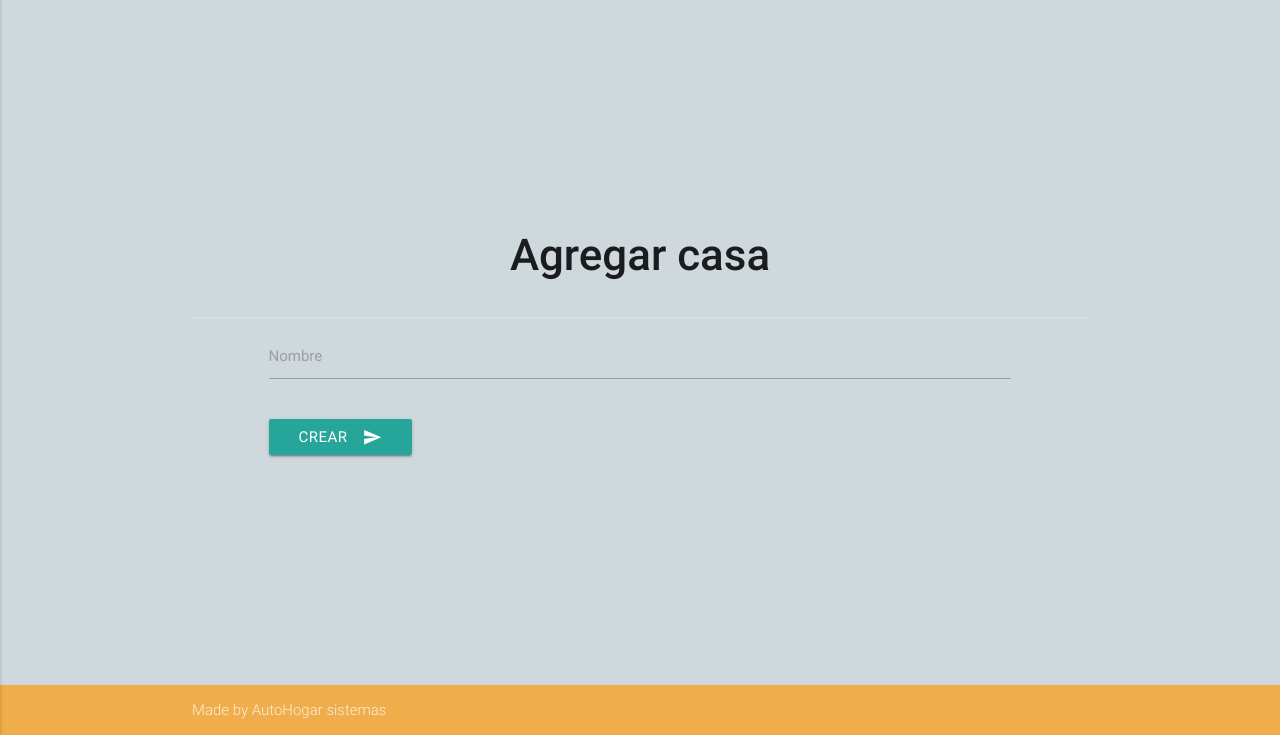
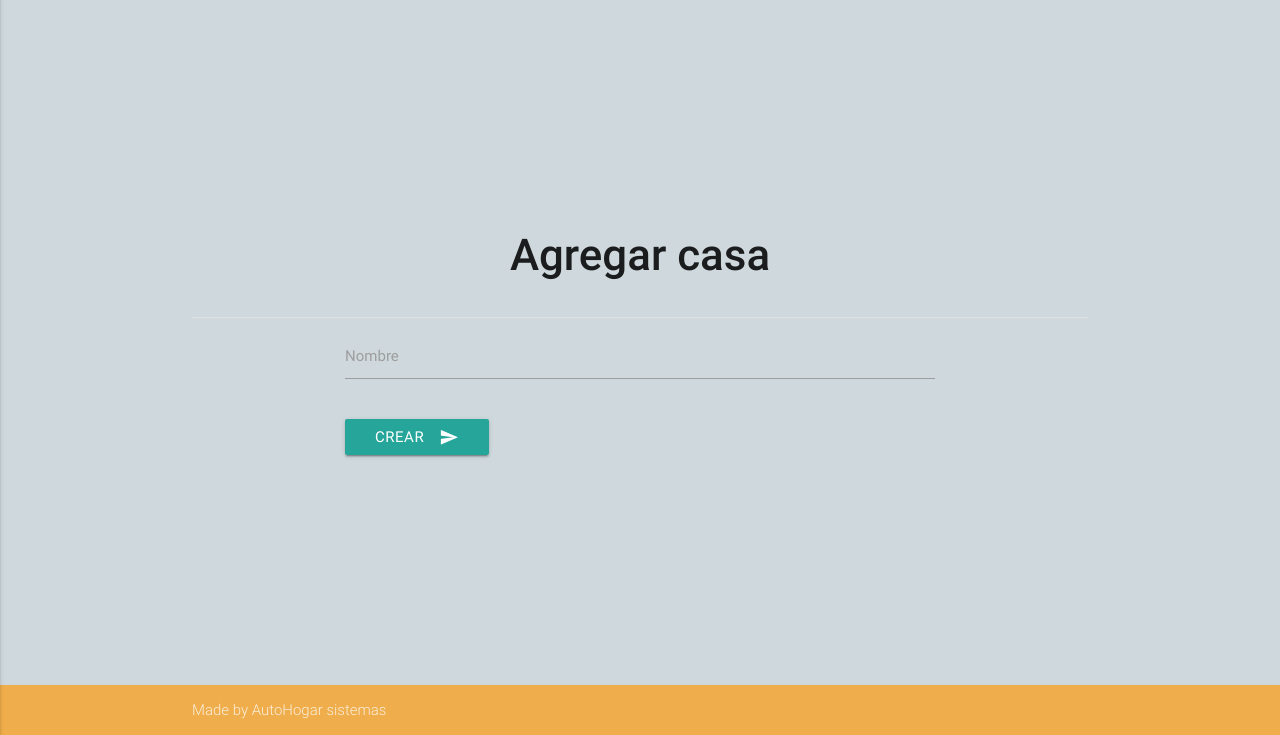
Before and after one commit to paslo22/AutoHogar, a Django app: page /web/addHouse/ in a window 1280 px wide. Shown: the part 65-800 px from the top of the page. Run offline with Django 3.2, Linux system fonts and the light colour scheme; the visitor is signed in with stand-in values (Sample User, id 1).

Commit message:
Better form. More compact

```diff
--- a/web/templates/web/addHouse.html
+++ b/web/templates/web/addHouse.html
@@ -10,7 +10,7 @@
 		</div>
 		<div class="divider"></div>
 		<div class="row">
-			<form class="col s10 offset-s1" method="POST">
+			<form class="col s8 offset-s2" method="POST">
 				{% csrf_token %}
 				<div class="row">
 					<div class="input-field col s12">
```
